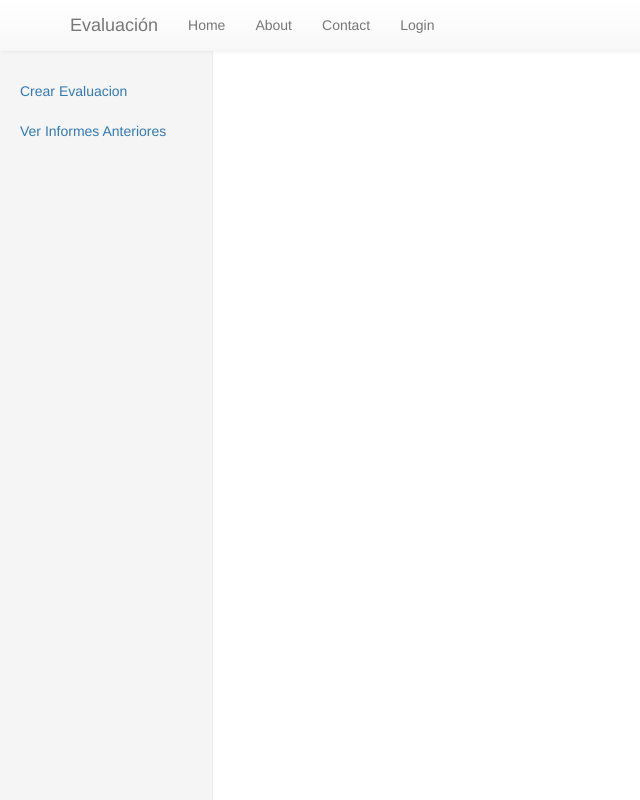
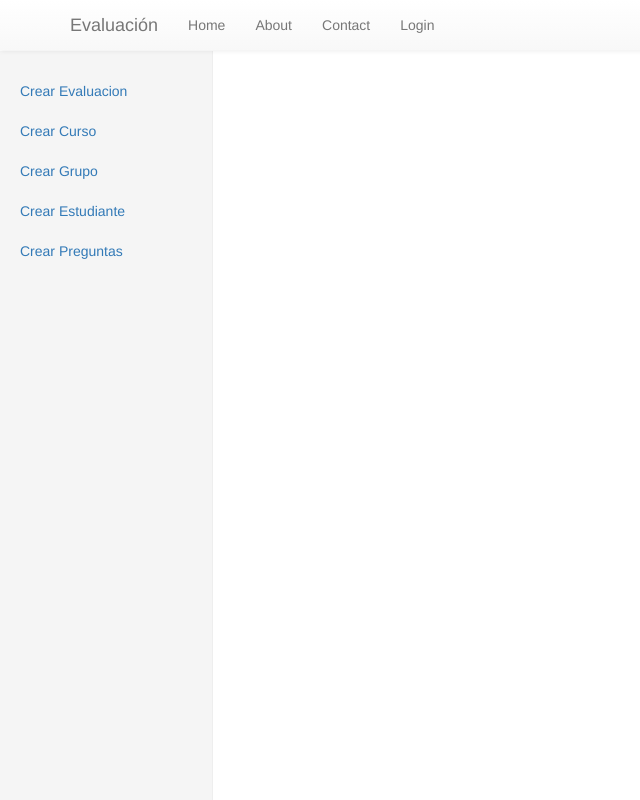
Before and after one commit to carlosa54/evaluation_system, a Django app: template templates/dashboard/index.html in a window 1280 px wide; the page is wider, and only the part inside the window is pictured. Shown: that part, without its empty margins (0-640 px from the left). Run offline with Django 3.2, Linux system fonts and the light colour scheme; the template is opened without the code that fills it, so the values that code supplies are empty; some libraries are stand-ins or nearby versions.

Commit message:
Added list of links to the sidebar

```diff
--- a/templates/dashboard/index.html
+++ b/templates/dashboard/index.html
@@ -7,7 +7,10 @@
         <div class="col-sm-3 col-md-2 sidebar" id="sideBar">
           <ul class="nav nav-sidebar">
             <li><a href="{% url 'evaluate'%}">Crear Evaluacion<span class="sr-only">(current)</span></a></li>
-            <li><a href="">Ver Informes Anteriores</a></li>
+            <li><a href="{% url 'addcourse'%}">Crear Curso</a></li>
+            <li><a href="{% url 'addgroup'%}">Crear Grupo</a></li>
+            <li><a href="{% url 'addstudent'%}">Crear Estudiante</a></li>
+            <li><a href="{% url 'addquestion'%}">Crear Preguntas</a></li>
           </ul>
         </div>
 
```
